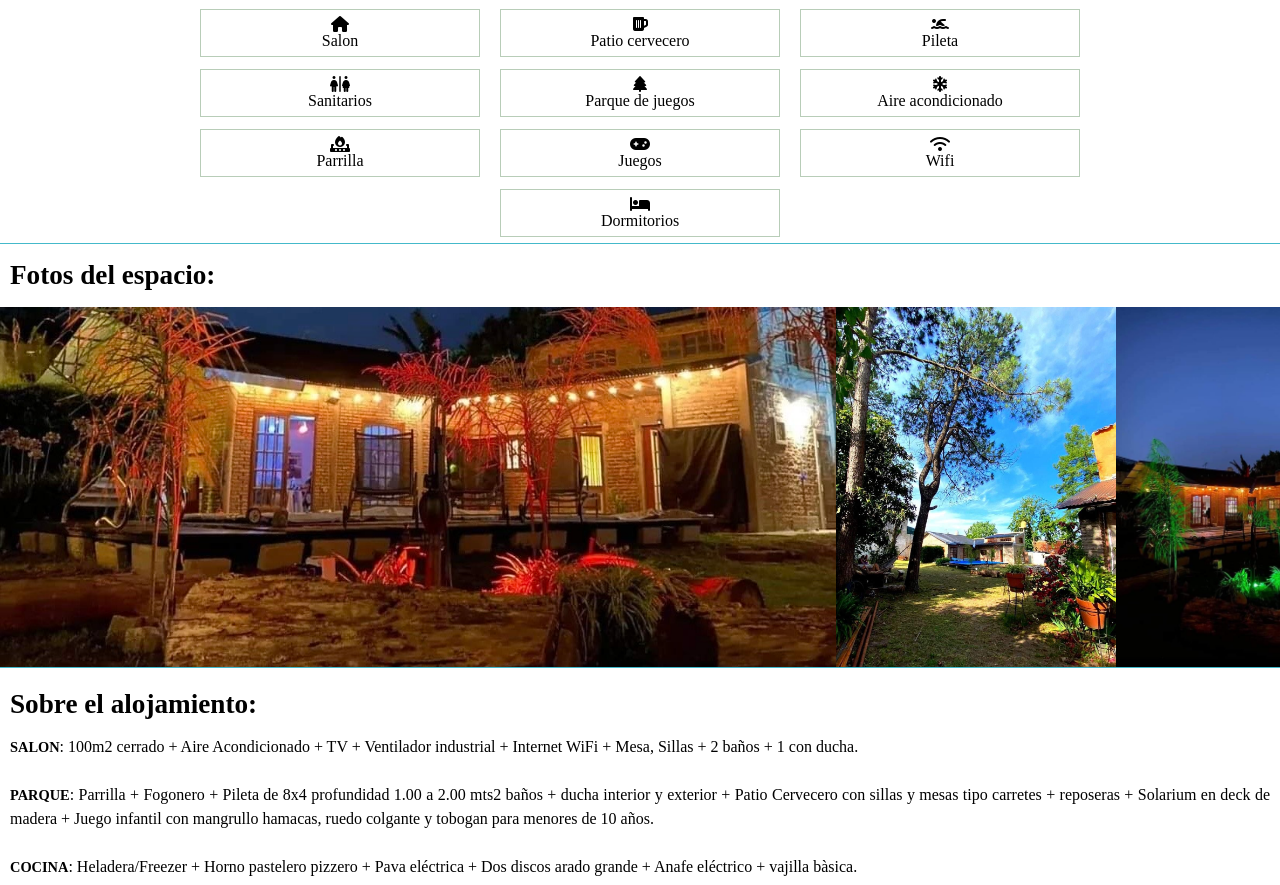
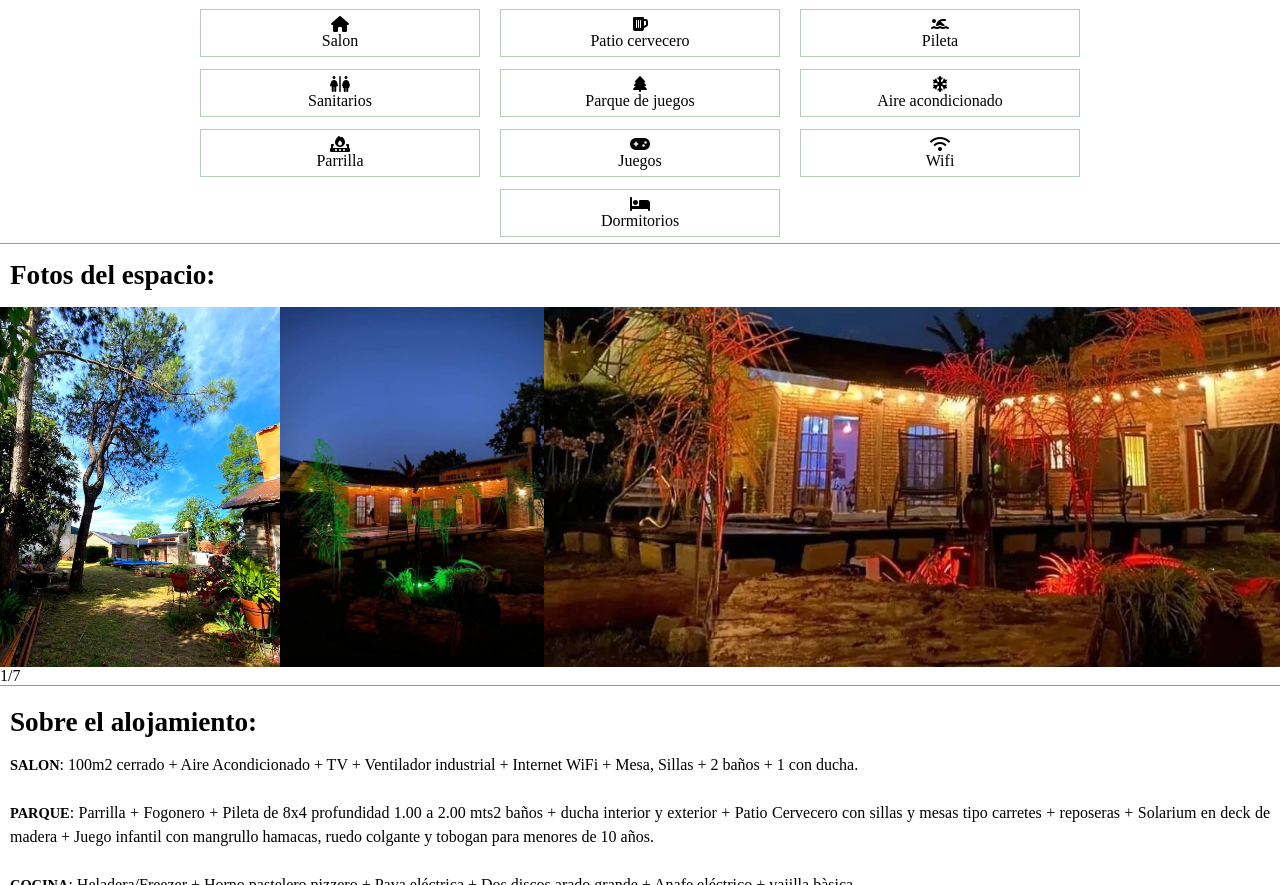
Before and after one commit to quintagutierrez/alquilerquinta, a plain HTML site: page index.html in a window 1280 px wide. Shown: the part 302-1187 px from the top of the page. Drawn offline with Linux system fonts and the light colour scheme.

Commit message:
Update index.html

```diff
--- a/index.html
+++ b/index.html
@@ -34,18 +34,22 @@
     </div>
 <!-- FOTOS -->
 <div class="separador"></div>
-     <div>
-        <h2 class="titulos">Fotos del espacio:</h2>
-        <div class="fotos">
-            <img src="foto1.jpg" class="fotos-espacio">
+<div>
+    <h2 class="titulos">Fotos del espacio:</h2>
+    <div class="fotos-container">
+        <div class="fotos" id="contenedorFotos">
             <img src="foto2.jpg" class="fotos-espacio">
             <img src="foto3.jpg" class="fotos-espacio">
+            <img src="foto1.jpg" class="fotos-espacio">
             <img src="foto4.jpg" class="fotos-espacio">
             <img src="foto5.jpg" class="fotos-espacio">
             <img src="foto6.jpeg" class="fotos-espacio">
-            <img src="foto6.jpeg" class="fotos-espacio">
+            <img src="foto7.jpeg" class="fotos-espacio">
         </div>
-     </div>
+        <div class="indicador" id="indicadorDeslizar">1/7</div>
+    </div>
+</div>
+
 <!-- SOBRE EL ALOJAMIENTO -->
 <div class="separador"></div>
     <div class="opciones">
@@ -108,14 +112,45 @@
         <p href="" class="container-1"><i class="fa-solid fa-location-dot" style="color: #ffffff;"></i> Direccion</p>
         <p class="container-2">Buenos Aires - Argentina</p>
       </footer>
+
+
       <!-- Google tag (gtag.js) -->
 <script async src="https://www.googletagmanager.com/gtag/js?id=G-XT6KNPHKNT"></script>
+
 <script>
   window.dataLayer = window.dataLayer || [];
   function gtag(){dataLayer.push(arguments);}
   gtag('js', new Date());
 
   gtag('config', 'G-XT6KNPHKNT');
+
+
+// FOTOS
+
+  window.addEventListener('DOMContentLoaded', function() {
+    const contenedorFotos = document.getElementById('contenedorFotos');
+    const fotos = contenedorFotos.querySelectorAll('.fotos-espacio');
+    const indicadorDeslizar = document.getElementById('indicadorDeslizar');
+
+    const actualizarIndicador = () => {
+        const cantidadFotos = fotos.length;
+        const anchoImagen = contenedorFotos.clientWidth / cantidadFotos;
+        const fotoActual = Math.round(contenedorFotos.scrollLeft / anchoImagen) + 1;
+
+        // Asegurarse de que el número de la foto actual esté en el rango adecuado
+        const fotoVisible = fotoActual > cantidadFotos ? cantidadFotos : fotoActual;
+
+        indicadorDeslizar.textContent = fotoVisible + '/' + cantidadFotos;
+    };
+
+    // Actualizar el indicador al cargar la página
+    actualizarIndicador();
+
+    contenedorFotos.addEventListener('scroll', function() {
+        actualizarIndicador();
+    });
+});
+
 </script>
 </body>
 </html>
```
